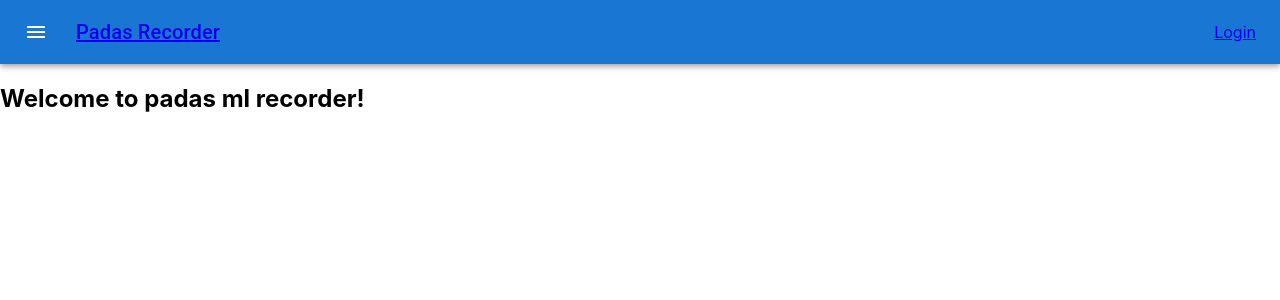
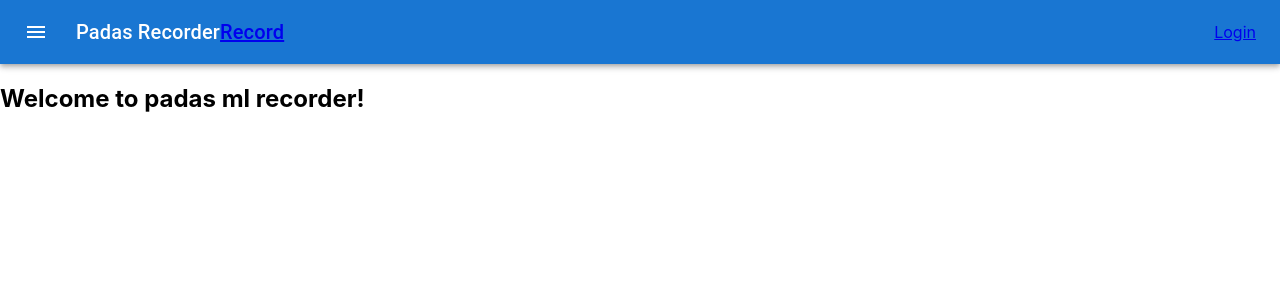
Before and after one commit to selinaarokiaswamy-GSLAB/PadasSampleRecorder, a React (Create React App) app: page / in a window 1280 px wide. Shown: the top 300 px of the page. Built offline with nearby package versions, Linux system fonts and the light colour scheme.

Commit message:
Added Record link on Homepage

```diff
--- a/src/components/Layout/MainNavigation.js
+++ b/src/components/Layout/MainNavigation.js
@@ -4,6 +4,7 @@ import AuthContext from '../../store/auth-context';
 import AppBar from '@mui/material/AppBar';
 import Box from '@mui/material/Box';
 import Toolbar from '@mui/material/Toolbar';
+// import Text from '@mui/material/Text';
 import Typography from '@mui/material/Typography';
 import Button from '@mui/material/Button';
 import IconButton from '@mui/material/IconButton';
@@ -33,14 +34,10 @@ const MainNavigation = () => {
             <MenuIcon />
           </IconButton>
           <Typography variant="h6" component="div" sx={{ flexGrow: 1 }}>
-            <Link to='/'>
               Padas Recorder
-            </Link>
-            {isLoggedIn && (
             <Link to='/record'>
               Record
             </Link>
-            )}
           </Typography>
           {!isLoggedIn && (
             <Link to='/auth'>
```
